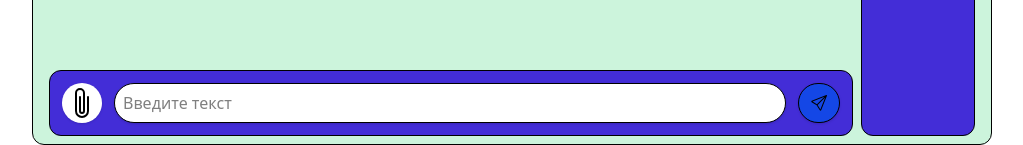
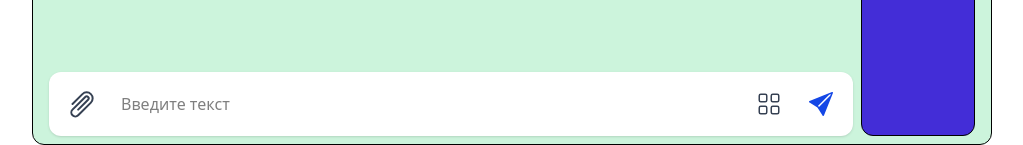
Before and after one commit to Nexxxit/connectomChat, a React (Vite) app: page / in a window 1280 px wide. Shown: the part 655-800 px from the top of the page, without its empty margins (128-1151 px from the left). Built offline with nearby package versions, Linux system fonts and the light colour scheme.

Commit message:
feat: add CommandMenu

```diff
--- /dev/null
+++ b/src/components/commandMenu/CommandMenu.tsx
@@ -0,0 +1,10 @@
+export default function CommandMenu() {
+  return (
+    <div className="flex flex-col gap-3">
+      <button className="border bg-gray-200 p-2 cursor-pointer hover:bg-gray-400">*Что-то делаю*</button>
+      <button className="border bg-gray-200 p-2 cursor-pointer hover:bg-gray-400">*Что-то делаю*</button>
+      <button className="border bg-gray-200 p-2 cursor-pointer hover:bg-gray-400">*Что-то делаю*</button>
+      <button className="border bg-gray-200 p-2 cursor-pointer hover:bg-gray-400">*Что-то делаю*</button>
+    </div>
+  );
+}
--- a/src/components/messageComposer/MessageComposer.tsx
+++ b/src/components/messageComposer/MessageComposer.tsx
@@ -1,8 +1,10 @@
 import { useState } from "react";
 import { messageStore } from "../../stores/messageStore";
+import CommandMenu from "../commandMenu/CommandMenu";
 
 export default function MessageComposer() {
   const [messageText, setMessageText] = useState("");
+  const [showMenu, setShowMenu] = useState(false);
 
   const handleSendMessage = () => {
     messageStore.addMessage(messageText);
@@ -17,8 +19,9 @@ export default function MessageComposer() {
   };
 
   return (
-    <div className="col-span-6 row-span-1 border rounded-xl p-3 flex gap-3 justify-between bg-indigo-700">
-      <label className="shadow p-1 rounded-full bg-white active:translate-y-1 transition duration-100 ease-in-out">
+    <div className="col-span-6 row-span-1 shadow rounded-xl p-3 flex flex-col gap-4 bg-white">
+      <div className="flex gap-3">
+        <label className="p-1 cursor-pointer text-gray-700 rounded-full bg-white rotate-225 active:translate-y-1 transition duration-100 ease-in-out">
           <svg
             xmlns="http://www.w3.org/2000/svg"
             width="32"
@@ -29,13 +32,10 @@ export default function MessageComposer() {
           >
             <path d="M4.5 3a2.5 2.5 0 0 1 5 0v9a1.5 1.5 0 0 1-3 0V5a.5.5 0 0 1 1 0v7a.5.5 0 0 0 1 0V3a1.5 1.5 0 1 0-3 0v9a2.5 2.5 0 0 0 5 0V5a.5.5 0 0 1 1 0v7a3.5 3.5 0 1 1-7 0z" />
           </svg>
-        <input
-          className="shrink border cursor-pointer p-1 hidden"
-          type="file"
-        />
+          <input className="shrink p-1 hidden" type="file" />
         </label>
         <input
-        className="w-full border rounded-3xl px-2 grow-1 bg-white shadow"
+          className="w-full rounded-3xl px-2 grow-1 focus:outline-none bg-white"
           type="text"
           placeholder="Введите текст"
           onChange={(e) => setMessageText(e.target.value)}
@@ -43,20 +43,38 @@ export default function MessageComposer() {
           value={messageText}
         />
         <button
-        onClick={handleSendMessage}
-        className="shrink border cursor-pointer p-1 rounded-full shadow bg-blue-700 active:translate-y-1 transition duration-100 ease-in-out"
+          type="button"
+          className="shrink cursor-pointer p-1 rounded-full text-gray-700 bg-white active:translate-y-1 transition duration-100 ease-in-out"
+          onClick={() => setShowMenu(!showMenu)}
         >
           <svg
             xmlns="http://www.w3.org/2000/svg"
             width="32"
-          height="16"
+            height="24"
             fill="currentColor"
-          className="bi bi-send"
+            className="bi bi-grid"
             viewBox="0 0 16 16"
           >
-          <path d="M15.854.146a.5.5 0 0 1 .11.54l-5.819 14.547a.75.75 0 0 1-1.329.124l-3.178-4.995L.643 7.184a.75.75 0 0 1 .124-1.33L15.314.037a.5.5 0 0 1 .54.11ZM6.636 10.07l2.761 4.338L14.13 2.576zm6.787-8.201L1.591 6.602l4.339 2.76z" />
+            <path d="M1 2.5A1.5 1.5 0 0 1 2.5 1h3A1.5 1.5 0 0 1 7 2.5v3A1.5 1.5 0 0 1 5.5 7h-3A1.5 1.5 0 0 1 1 5.5zM2.5 2a.5.5 0 0 0-.5.5v3a.5.5 0 0 0 .5.5h3a.5.5 0 0 0 .5-.5v-3a.5.5 0 0 0-.5-.5zm6.5.5A1.5 1.5 0 0 1 10.5 1h3A1.5 1.5 0 0 1 15 2.5v3A1.5 1.5 0 0 1 13.5 7h-3A1.5 1.5 0 0 1 9 5.5zm1.5-.5a.5.5 0 0 0-.5.5v3a.5.5 0 0 0 .5.5h3a.5.5 0 0 0 .5-.5v-3a.5.5 0 0 0-.5-.5zM1 10.5A1.5 1.5 0 0 1 2.5 9h3A1.5 1.5 0 0 1 7 10.5v3A1.5 1.5 0 0 1 5.5 15h-3A1.5 1.5 0 0 1 1 13.5zm1.5-.5a.5.5 0 0 0-.5.5v3a.5.5 0 0 0 .5.5h3a.5.5 0 0 0 .5-.5v-3a.5.5 0 0 0-.5-.5zm6.5.5A1.5 1.5 0 0 1 10.5 9h3a1.5 1.5 0 0 1 1.5 1.5v3a1.5 1.5 0 0 1-1.5 1.5h-3A1.5 1.5 0 0 1 9 13.5zm1.5-.5a.5.5 0 0 0-.5.5v3a.5.5 0 0 0 .5.5h3a.5.5 0 0 0 .5-.5v-3a.5.5 0 0 0-.5-.5z" />
+          </svg>
+        </button>
+        <button
+          onClick={handleSendMessage}
+          className="shrink cursor-pointer p-1 rounded-full text-blue-700 bg-white active:translate-y-1 transition duration-100 ease-in-out"
+        >
+          <svg
+            xmlns="http://www.w3.org/2000/svg"
+            width="32"
+            height="24"
+            fill="currentColor"
+            className="bi bi-send-fill"
+            viewBox="0 0 16 16"
+          >
+            <path d="M15.964.686a.5.5 0 0 0-.65-.65L.767 5.855H.766l-.452.18a.5.5 0 0 0-.082.887l.41.26.001.002 4.995 3.178 3.178 4.995.002.002.26.41a.5.5 0 0 0 .886-.083zm-1.833 1.89L6.637 10.07l-.215-.338a.5.5 0 0 0-.154-.154l-.338-.215 7.494-7.494 1.178-.471z" />
           </svg>
         </button>
       </div>
+      {showMenu && <CommandMenu />}
+    </div>
   );
 }
--- a/src/index.css
+++ b/src/index.css
@@ -1 +1,17 @@
-@import "tailwindcss";
+@import "tailwindcss" layer(base);
+
+@layer utilities {
+  .custom-scrollbar {
+    scrollbar-color: #6B7280 transparent;
+    scrollbar-width: thin;
+  }
+  .custom-scrollbar::-webkit-scrollbar {
+    @apply w-2;
+  }
+  .custom-scrollbar::-webkit-scrollbar-thumb {
+    @apply bg-gray-500 rounded-[6px] transition-colors;
+  }
+  .custom-scrollbar::-webkit-scrollbar-thumb:hover {
+    @apply bg-gray-700 rounded-[3px];
+  }
+}
```
Lines whose indentation alone changed are shown as unchanged.
